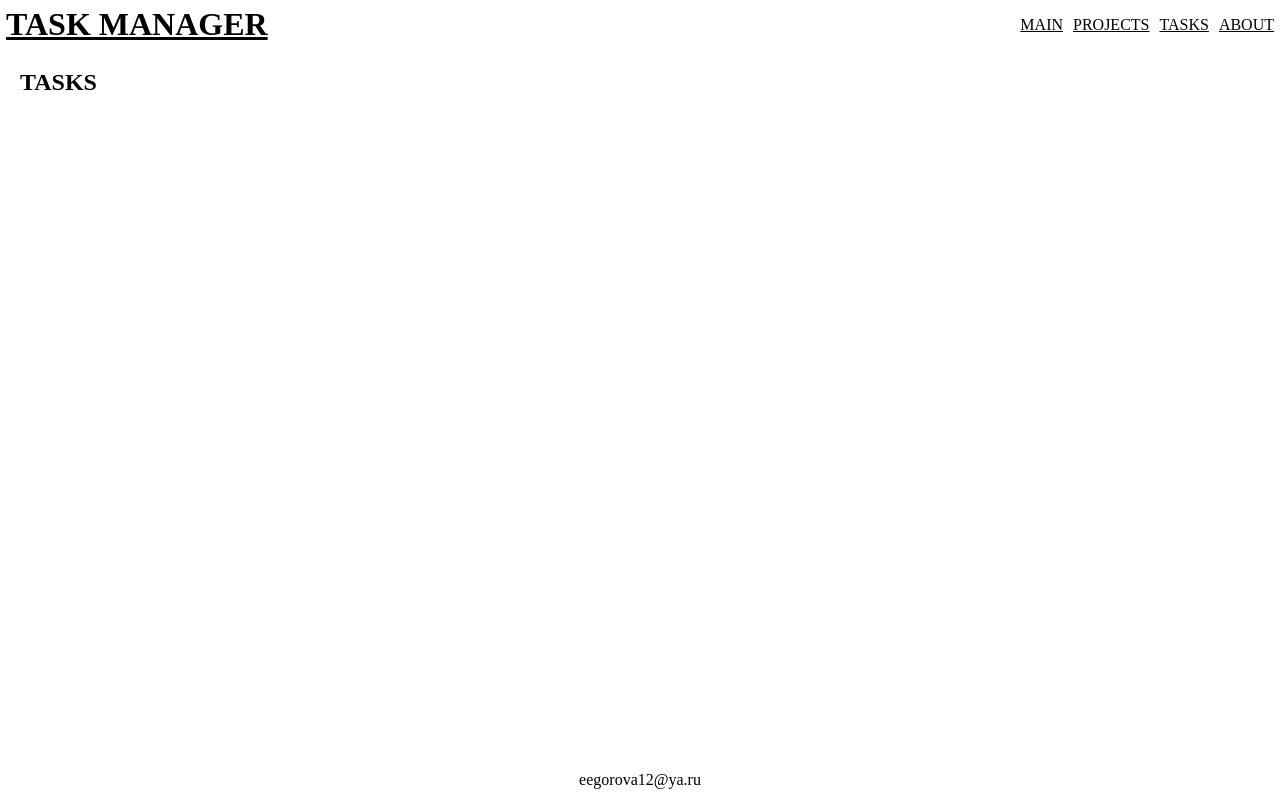
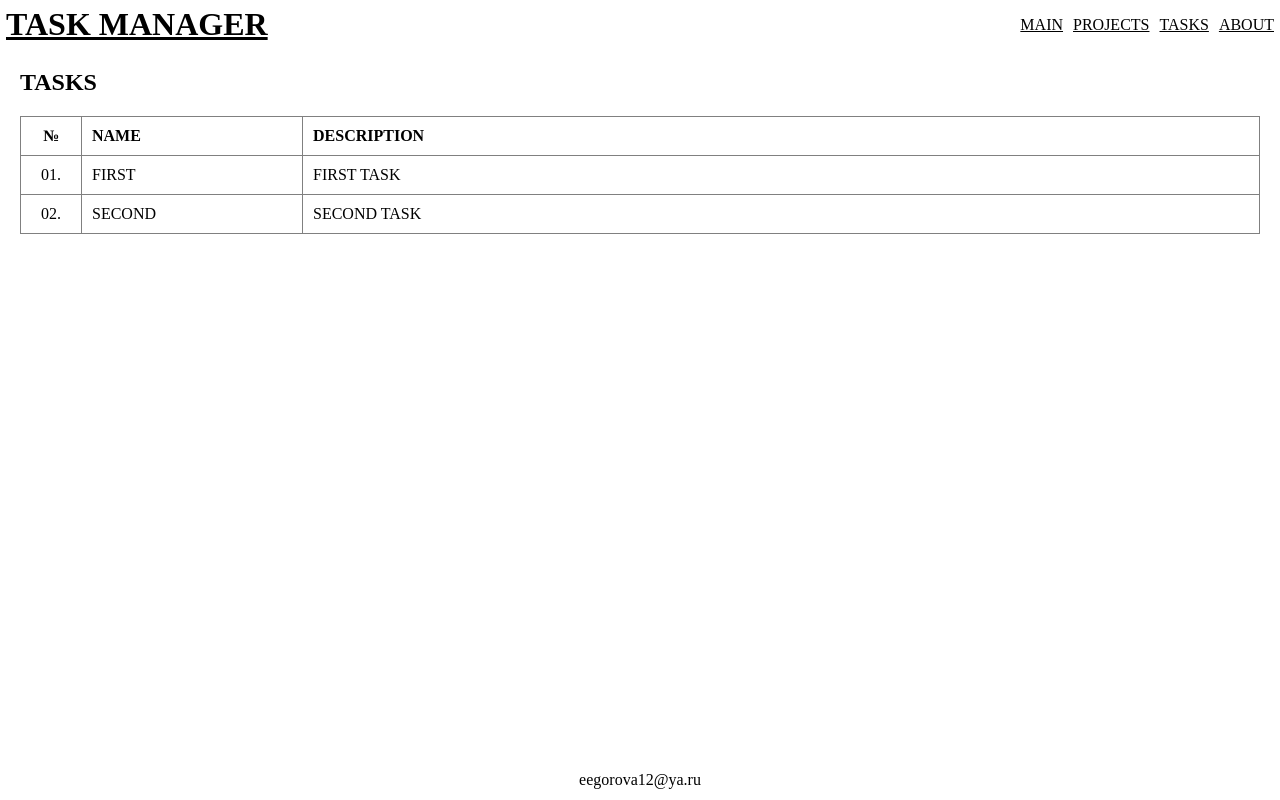
Before and after one commit to EkaterinaPykhtunova/tm, a PHP site: page /tasks in a window 1280 px wide. Run offline with PHP 8.4, Linux system fonts and the light colour scheme.

Commit message:
Updated project and tasks.

```diff
--- a/src/tasks/index.php
+++ b/src/tasks/index.php
@@ -2,4 +2,23 @@
 
 <h2>TASKS</h2>
 
+<table width="100%" border="1" cellpadding="10">
+    <tr>
+        <th width="40" nowrap="nowrap">№</th>
+        <th width="200" nowrap="nowrap" align="left">NAME</th>
+        <th width="100%" align="left">DESCRIPTION</th>
+    </tr>
+    <tr>
+        <td align="center">01.</td>
+        <td align="left">FIRST</td>
+        <td align="left">FIRST TASK</td>
+    </tr>
+    <tr>
+        <td align="center">02.</td>
+        <td align="left">SECOND</td>
+        <td align="left">SECOND TASK</td>
+    </tr>
+
+</table>
+
 <?php include '../include/footer.php'; ?>
```
Also changed, not shown: src/projects/index.php (+19 -0 lines).
